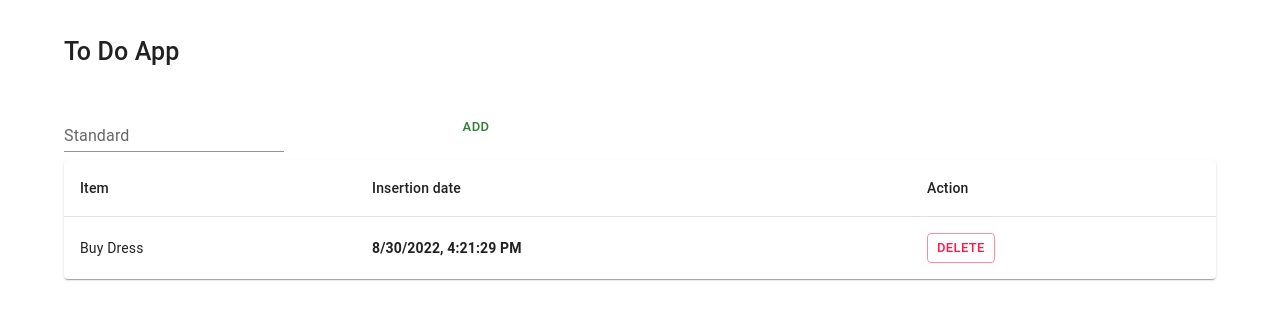
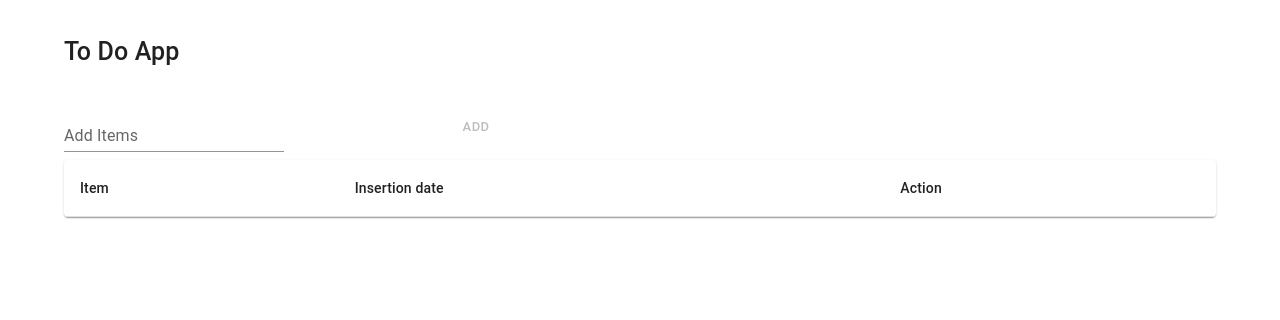
Before and after one commit to SabrinaFiore/ToDoApp, a Next.js app: page / in a window 1280 px wide. Shown: the top 320 px of the page. Built offline with nearby package versions, Linux system fonts and the light colour scheme.

Commit message:
getItems on localStorage

```diff
--- a/next.config.js
+++ b/next.config.js
@@ -1,7 +1,6 @@
 /** @type {import('next').NextConfig} */
 const nextConfig = {
   swcMinify: true,
-  strictMode: true
 }
 
 module.exports = nextConfig
--- a/package.json
+++ b/package.json
@@ -13,9 +13,10 @@
     "@emotion/server": "^11.10.0",
     "@emotion/styled": "^11.10.4",
     "@material-ui/styles": "^4.11.5",
+    "@mui/icons-material": "^5.10.3",
     "@mui/material": "^5.10.3",
     "@mui/x-data-grid": "^5.16.0",
-    "next": "12.2.5",
+    "next": "^12.2.5",
     "react": "^17.0.2",
     "react-dom": "^17.0.2",
     "uuid": "^8.3.2"
--- a/pages/index.js
+++ b/pages/index.js
@@ -1,5 +1,5 @@
 import * as React from 'react';
-import { useState } from "react";
+import { useState, useEffect } from "react";
 import { v4 as uuidv4 } from "uuid";
 import { Box, Container, GlobalStyles, Stack, TextField } from '@mui/material';
 import Button from '@mui/material/Button';
@@ -12,48 +12,43 @@ import TableRow from '@mui/material/TableRow';
 import TableHead from '@mui/material/TableHead';
 
 const Home = () => {
+  const [showRow, setShowRow] = useState("");
   const [todoItem, setTodoItem] = useState("");
-  const [items, setItems] = useState([
-    {
-      id: '1',
-      message: 'Buy Dress',
-      date: new Date().toLocaleString("en-US"),
-      button: 'delete',
-      displayRow: true,
-      detail: [
-        {
-          id: '1',
-          color: 'petrol green',
-          button: 'Add'
+  const [items, setItems] = useState([{ id: '1', message: '', date: '', button: '', displayRow: false}]);
+
+  useEffect(() => {
+    window.localStorage.setItem('sf_toDoList', JSON.stringify(items))
+  }, [items])
+
+  useEffect(() => {
+    const data = window.localStorage.getItem('sf_toDoList')
+    console.log("data BEFORE IF",JSON.parse(data))
+    if (data) {
+      console.log("data AFTER IF",JSON.parse(data))
+      setItems(JSON.parse(data))
     }
-      ]
-    },
-  ]);
+  }, [])
 
   // ADD ITEMS
   const handleAdd = () => {
-    if(todoItem) {
-      setItems([{
+    setTodoItem("");
+    setShowRow(true)
+
+    setItems([
+      ...items,
+      {
         id: uuidv4(),
         message: todoItem,
         date: new Date().toLocaleString("en-US"),
         button: 'delete',
         displayRow: true,
-        detail: [
-          {
-            id: uuidv4(),
-            color: 'petrol green',
-            button: 'Add'
       }
-        ]
-      },
-      ...items]);
-      setTodoItem("");
-    }
+    ])
   };
 
   const handleToggle = (id) => {
     const _items = items.map((item) => {
+      setShowRow(false)
       const copy = [...items];
       let index = copy.indexOf(item, 0)
       if (item.id === id) {
@@ -64,11 +59,9 @@ const Home = () => {
       return item;
     })
 
-    setItems(_items);
+    setItems(_items)
   };
 
-
-  // ADD ITEMS DETAILS
 
   return (
     <div>
@@ -81,7 +74,7 @@ const Home = () => {
               type="text"
               value={todoItem}
               onChange={(e) => setTodoItem(e.target.value)}
-              id="standard-basic" label="Standard"
+              id="standard-basic" label="Add Items"
               variant="standard" />
               <Button
                 type="button"
@@ -89,6 +82,7 @@ const Home = () => {
                 variant="text"
                 color="success"
                 size="small"
+                disabled={!todoItem}
               >Add</Button>
           </Stack>
         </Box>
@@ -103,8 +97,7 @@ const Home = () => {
               </TableRow>
             </TableHead>
               <TableBody>
-              {items.map(({id, message, date, button, displayRow}) => (
-                displayRow === true &&
+                {items.map(({id, message, date, button, displayRow}) => ( displayRow === true && showRow === true &&
                   <TableRow key={id} sx={{ '&:last-child td, &:last-child th': { border: 0 } }}>
                     <TableCell>{message}</TableCell>
                     <TableCell><b>{date}</b></TableCell>
```
Also changed, not shown: pages/sublist.js (added), 1 other file (tests, documents, lock files or other folders). Lines whose indentation alone changed are shown as unchanged.
